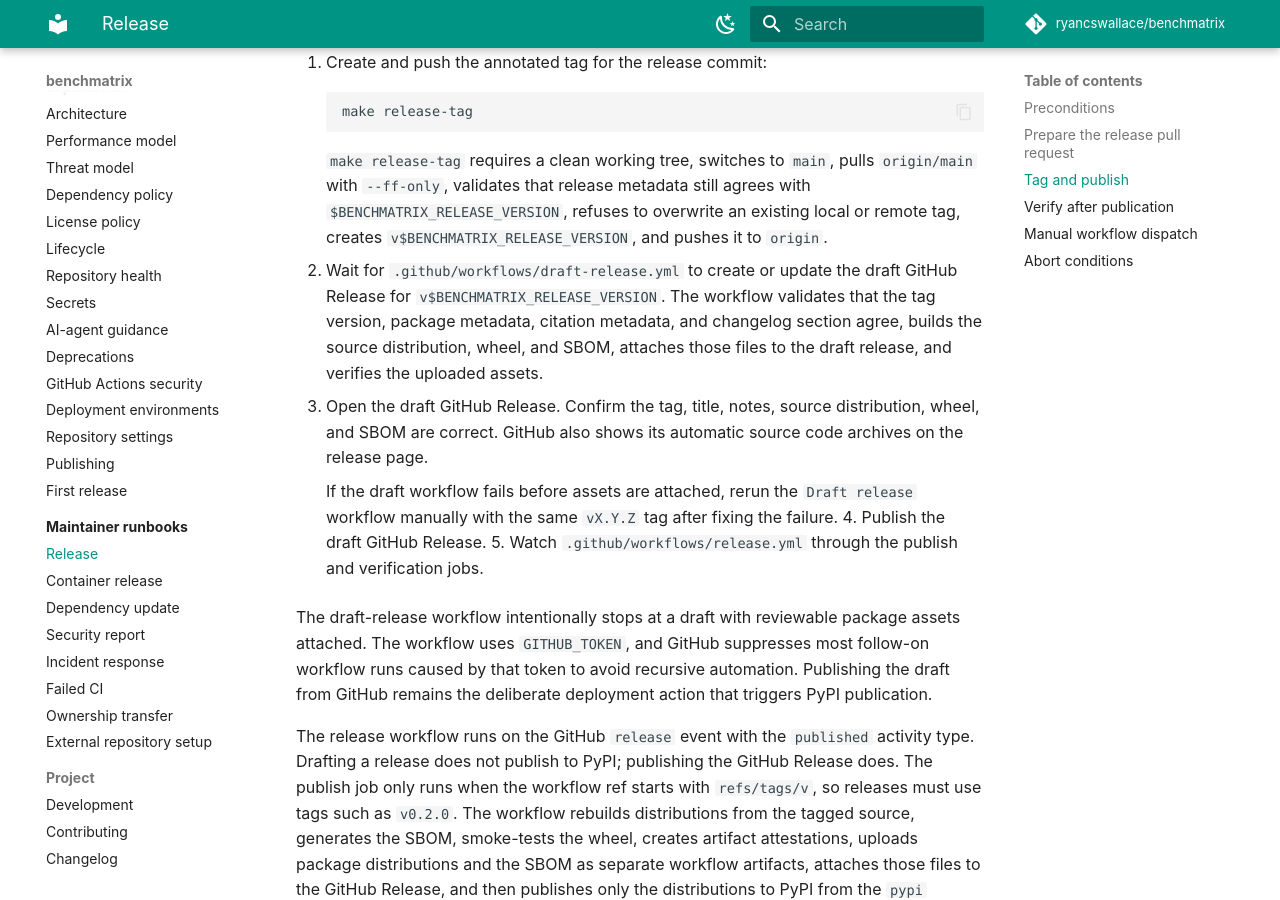
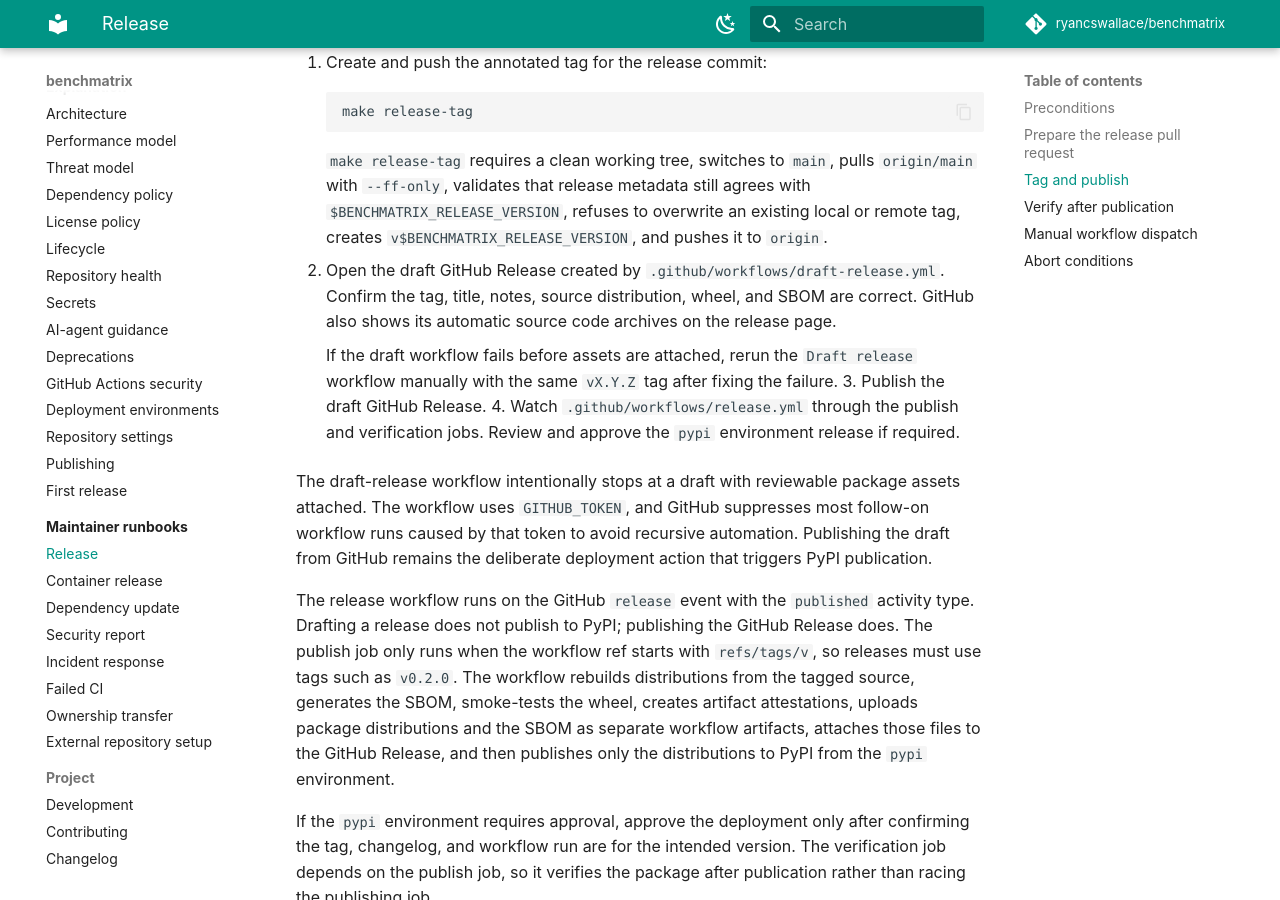
Before and after one commit to ryancswallace/benchmatrix, an MkDocs documentation site: the page built from docs/runbooks/release.md, in a window 1280 px wide and 900 px high, scrolled down 1743 px. Built offline with MkDocs 1.6.1 and Material for MkDocs 9.7.7, drawn with Linux system fonts in a browser that asks for light colours; comment, search, counter and statistics services are not loaded.

Commit message:
docs: point RELEASING.md to release.md; clarify procedure

```diff
--- a/docs/runbooks/release.md
+++ b/docs/runbooks/release.md
@@ -87,21 +87,17 @@
     or remote tag, creates `v$BENCHMATRIX_RELEASE_VERSION`, and pushes it to
     `origin`.
 
-2. Wait for `.github/workflows/draft-release.yml` to create or update the draft
-    GitHub Release for `v$BENCHMATRIX_RELEASE_VERSION`. The workflow
-    validates that the tag version, package metadata, citation metadata, and
-    changelog section agree, builds the source distribution, wheel, and SBOM,
-    attaches those files to the draft release, and verifies the uploaded assets.
-3. Open the draft GitHub Release. Confirm the tag, title, notes, source
+2. Open the draft GitHub Release created by
+    `.github/workflows/draft-release.yml`. Confirm the tag, title, notes, source
     distribution, wheel, and SBOM are correct. GitHub also shows its automatic
     source code archives on the release page.
 
     If the draft workflow fails before assets are attached, rerun the
     `Draft release` workflow manually with the same `vX.Y.Z` tag after fixing
     the failure.
-4. Publish the draft GitHub Release.
-5. Watch `.github/workflows/release.yml` through the publish and verification
-    jobs.
+3. Publish the draft GitHub Release.
+4. Watch `.github/workflows/release.yml` through the publish and verification
+    jobs. Review and approve the `pypi` environment release if required.
 
 The draft-release workflow intentionally stops at a draft with reviewable
 package assets attached. The workflow uses `GITHUB_TOKEN`, and GitHub
```
Also changed, not shown: README.md (+8 -3 lines), RELEASING.md (+1 -49 lines).
